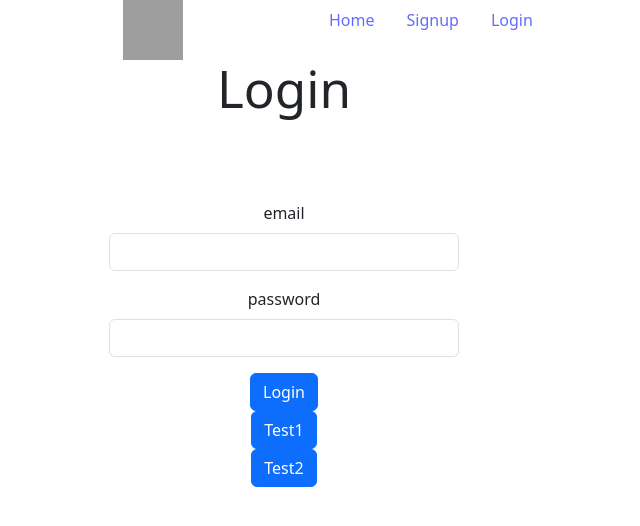
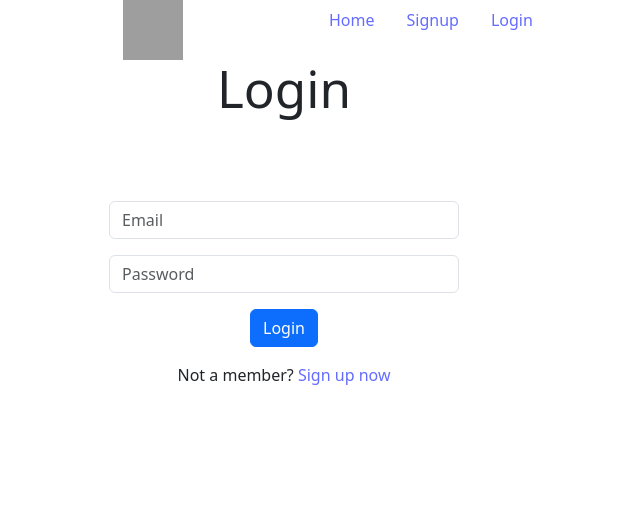
Before and after one commit to AndreaGonzato/express-web-app, a Vue app in the folder frontend/: page /login in a window 1280 px wide. Shown: the top 526 px of the page, without its empty margins (356-996 px from the left). Built offline with nearby package versions, Linux system fonts and the light colour scheme; grey boxes are pictures that could not be loaded.

Commit message:
FE add placeholder in login

```diff
--- a/frontend/src/views/Login.vue
+++ b/frontend/src/views/Login.vue
@@ -4,22 +4,20 @@
 
     <form>
       <div class="mb-3">
-        <label for="emailID" class="form-label">email</label>
         <input
           type="text"
           v-model="email"
-          id="emailID"
+          placeholder="Email"
           name="email"
           class="form-control"
         />
       </div>
 
       <div class="mb-3">
-        <label for="passID" class="form-label">password</label>
         <input
           type="password"
           v-model="password"
-          id="passID"
+          placeholder="Password"
           name="password"
           class="form-control"
         />
@@ -27,14 +25,9 @@
 
       <button @click.prevent="login" class="btn btn-primary">Login</button>
 
-      <div class="test1">
-        <button @click.prevent="test1" class="btn btn-primary">Test1</button>
-      </div>
+    </form>
 
-      <div class="test2">
-        <button @click.prevent="test2" class="btn btn-primary">Test2</button>
-      </div>
-    </form>
+    <p>Not a member? <router-link to="/signup">Sign up now</router-link> </p>
   </div>
 </template>
 
@@ -130,6 +123,10 @@ h1 {
   padding-bottom: 1.5em;
 }
 
+button{
+  margin-bottom: 1em;
+}
+
 .mb-3 {
   max-width: 350px;
   margin: auto;
```
